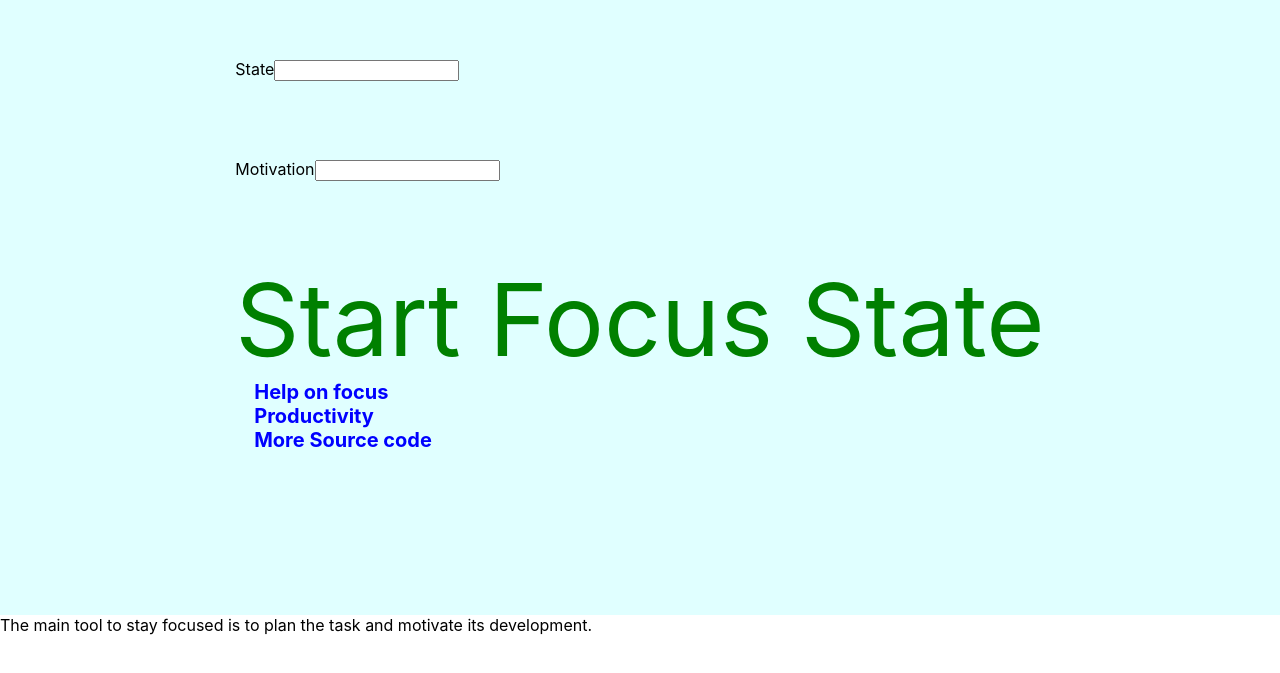
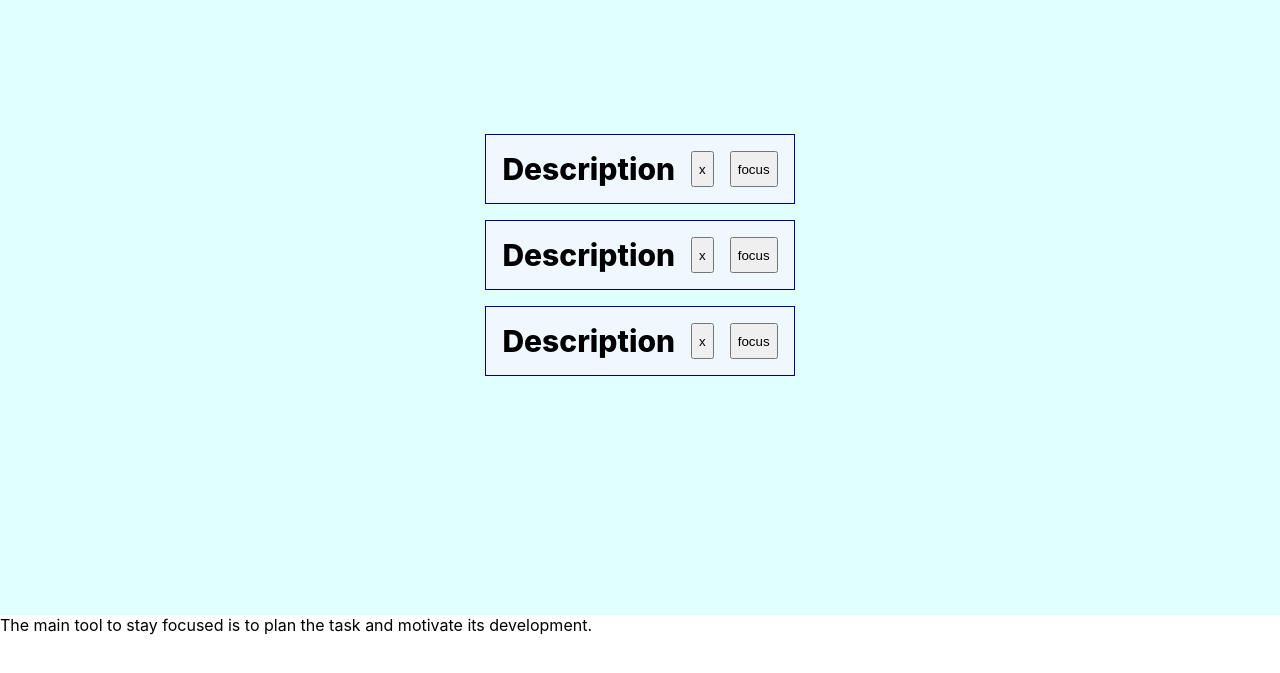
Before and after one commit to kapit4n/focus-point, a Next.js app: page / in a window 1280 px wide. Shown: the part 105-778 px from the top of the page. Built offline with nearby package versions, Linux system fonts and the light colour scheme.

Commit message:
move component to its folder and start dashboard page

```diff
--- /dev/null
+++ b/components/card/index.js
@@ -0,0 +1,15 @@
+import React from 'react'
+
+import styles from '../../styles/components/card.module.css'
+
+export default function Index() {
+  return (
+    <div className={styles.card}>
+      <div className={styles.description}>Description</div>
+      <div className={styles.actions}>
+        <button>x</button>
+        <button>focus</button>
+      </div>
+    </div>
+  )
+}
--- /dev/null
+++ b/pages/dashboard/index.js
@@ -0,0 +1,11 @@
+import Card from '../../components/card'
+
+export default function() {
+  return (
+    <div>
+      <Card />
+      <Card />
+      <Card />
+    </div>
+  )
+}
--- a/pages/index.js
+++ b/pages/index.js
@@ -1,6 +1,6 @@
 import Head from 'next/head'
 import styles from '../styles/Home.module.css'
-import State from './state'
+import Dashboard from './dashboard'
 
 export default function Home() {
   return (
@@ -11,7 +11,7 @@ export default function Home() {
       </Head>
 
       <main className={styles.main}>
-        <State />
+        <Dashboard />
       </main>
 
       <footer className={styles.footer}>
--- a/pages/state/index.js
+++ b/pages/state/index.js
@@ -48,7 +48,7 @@ export default function () {
       </div>
       <div style={{ width: '300px', height: '100px' }}>
         Motivation
-        <input onBlur={(e) => handleMotivation(e.target.value)} onKeyDown={e => e.key === 'Enter' && handleMotivation(e)} />
+        <input onBlur={(e) => handstylesleMotivation(e.target.value)} onKeyDown={e => e.key === 'Enter' && handleMotivation(e)} />
       </div>
 
       <div style={{ color: 'green', fontSize: '100px' }}>
--- /dev/null
+++ b/styles/components/card.module.css
@@ -0,0 +1,19 @@
+.card {
+  display: flex;
+  row-gap: 1rem;
+  column-gap: 1rem;
+  margin: 1rem;
+  padding: 1rem;
+  border: 1px solid darkblue;
+  background-color: aliceblue;
+}
+
+.actions {
+  display: flex;
+  column-gap: 1rem;
+}
+
+.description {
+  font-size: 30px;
+  font-weight: 800;
+}
```
Also changed, not shown: components/circle/index.js (renamed from pages/circle/index.js), components/word/index.js (renamed from pages/word/index.js), styles/pages/State.module.css (renamed from styles/State.module.css), styles/pages/circle.module.css (renamed from styles/circle.module.css), styles/pages/word.module.css (renamed from styles/word.module.css).
